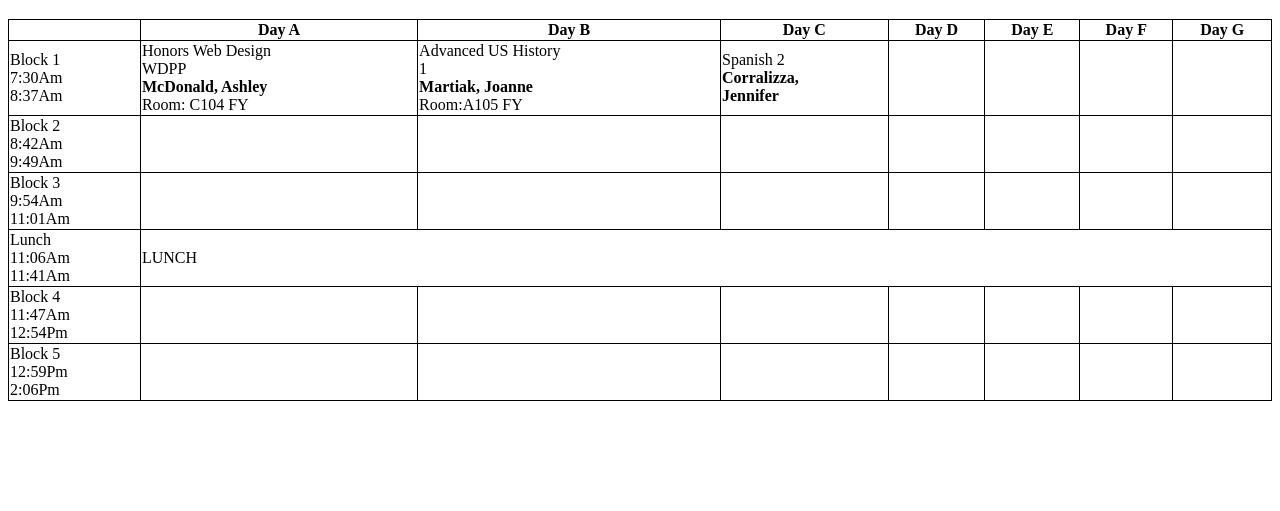
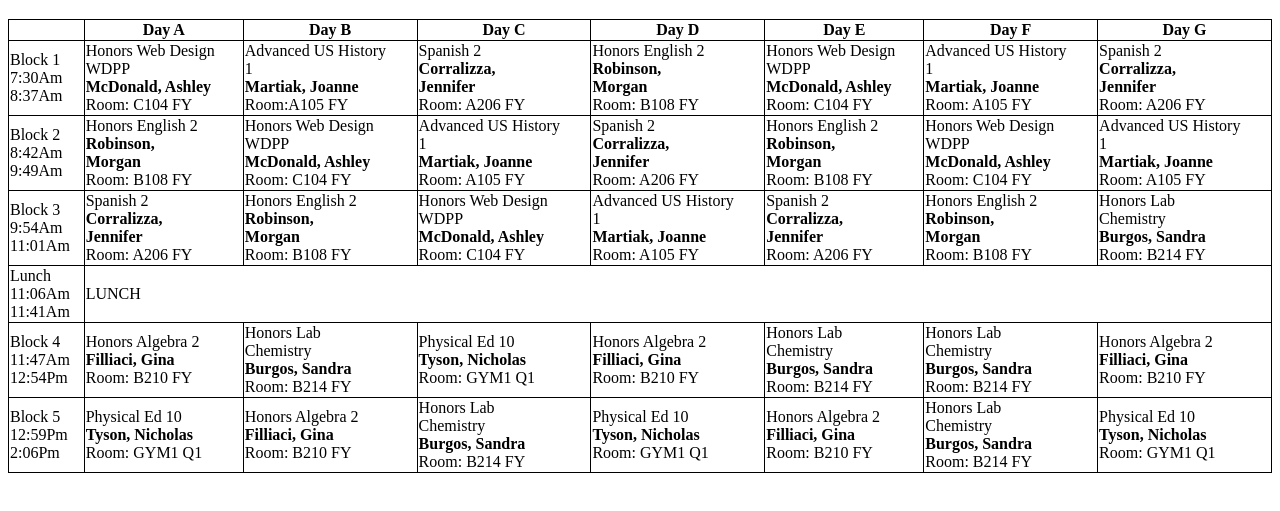
Before and after one commit to ErolBayrasli/School-Schedule, a plain HTML site: page index.html in a window 1280 px wide. Shown: the part 61-572 px from the top of the page. Drawn offline with Linux system fonts and the light colour scheme.

Commit message:
Finished Schedule

```diff
--- a/index.html
+++ b/index.html
@@ -57,38 +57,122 @@ h1 {
                 <br> <b> Corralizza,
                     <br>Jennifer
                 </b>
-                <br>
+                <br> Room: A206 FY
 
             </td>
-            <td></td>
-            <td></td>
-            <td></td>
-            <td></td>
+            <td> Honors English 2
+                <br> <b>Robinson,
+                    <br> Morgan
+                </b>
+                <br> Room: B108 FY
+            </td>
+            <td>Honors Web Design
+                <br> WDPP
+                <br> <b>McDonald, Ashley</b>
+                <br>Room: C104 FY
+            </td>
+            <td>Advanced US History
+                <br> 1
+                <br> <b>Martiak, Joanne</b>
+                <br> Room: A105 FY
+
+            </td>
+            <td>Spanish 2
+                <br> <b> Corralizza,
+                    <br>Jennifer
+                </b>
+                <br> Room: A206 FY
+            </td>
         </tr>
         <tr>
             <td>Block 2
                 <br> 8:42Am
                 <br> 9:49Am
             </td>
-            <td></td>
-            <td></td>
-            <td></td>
-            <td></td>
-            <td></td>
-            <td></td>
-            <td></td>
+            <td>Honors English 2
+                <br> <b>Robinson,
+                    <br> Morgan
+                </b>
+                <br> Room: B108 FY
+            </td>
+            <td>Honors Web Design
+                <br> WDPP
+                <br> <b>McDonald, Ashley</b>
+                <br>Room: C104 FY
+            </td>
+            <td>Advanced US History
+                <br> 1
+                <br> <b>Martiak, Joanne</b>
+                <br> Room: A105 FY
+
+            </td>
+            <td>Spanish 2
+                <br> <b> Corralizza,
+                    <br>Jennifer
+                </b>
+                <br> Room: A206 FY
+            </td>
+            <td>Honors English 2
+                <br> <b>Robinson,
+                    <br> Morgan
+                </b>
+                <br> Room: B108 FY
+            </td>
+            <td>Honors Web Design
+                <br> WDPP
+                <br> <b>McDonald, Ashley</b>
+                <br>Room: C104 FY
+            </td>
+            <td>Advanced US History
+                <br> 1
+                <br> <b>Martiak, Joanne</b>
+                <br> Room: A105 FY
+            </td>
         </tr>
         <tr>
             <td>Block 3
                 <br> 9:54Am
                 <br> 11:01Am
             </td>
-            <td></td>
-            <td></td>
-            <td></td>
-            <td></td>
-            <td></td>
-            <td></td>
+            <td>Spanish 2
+                <br> <b> Corralizza,
+                    <br>Jennifer
+                </b>
+                <br> Room: A206 FY
+            </td>
+            <td>Honors English 2
+                <br> <b>Robinson,
+                    <br> Morgan
+                </b>
+                <br> Room: B108 FY
+            </td>
+            <td>Honors Web Design
+                <br> WDPP
+                <br> <b>McDonald, Ashley</b>
+                <br>Room: C104 FY
+            </td>
+            <td>Advanced US History
+                <br> 1
+                <br> <b>Martiak, Joanne</b>
+                <br> Room: A105 FY
+            </td>
+            <td>Spanish 2
+                <br> <b> Corralizza,
+                    <br>Jennifer
+                </b>
+                <br> Room: A206 FY
+            </td>
+            <td>Honors English 2
+                <br> <b>Robinson,
+                    <br> Morgan
+                </b>
+                <br> Room: B108 FY</td>
+            <td> Honors Lab
+                <br> Chemistry
+                <br> <b>Burgos, Sandra</b>
+                <br> Room: B214 FY
+
+            </td>
         </tr>
         <tr>
             <td>Lunch
@@ -103,26 +187,75 @@ h1 {
                 <br> 11:47Am
                 <br> 12:54Pm
             </td>
-            <td></td>
-            <td></td>
-            <td></td>
-            <td></td>
-            <td></td>
-            <td></td>
-            <td></td>
+            <td> Honors Algebra 2
+                <br> <b>Filliaci, Gina</b>
+                <br> Room: B210 FY
+
+            </td>
+            <td>Honors Lab
+                <br> Chemistry
+                <br> <b>Burgos, Sandra</b>
+                <br> Room: B214 FY
+            </td>
+            <td> Physical Ed 10
+                <br> <b>Tyson, Nicholas</b>
+                <br> Room: GYM1 Q1
+
+            </td>
+            <td>Honors Algebra 2
+                <br> <b>Filliaci, Gina</b>
+                <br> Room: B210 FY
+            </td>
+            <td>Honors Lab
+                <br> Chemistry
+                <br> <b>Burgos, Sandra</b>
+                <br> Room: B214 FY
+            </td>
+            <td>Honors Lab
+                <br> Chemistry
+                <br> <b>Burgos, Sandra</b>
+                <br> Room: B214 FY
+            </td>
+            <td>Honors Algebra 2
+                <br> <b>Filliaci, Gina</b>
+                <br> Room: B210 FY
+</td>
         </tr>
         <tr>
             <td>Block 5
                 <br> 12:59Pm
                 <br> 2:06Pm
             </td>
-            <td></td>
-            <td></td>
-            <td></td>
-            <td></td>
-            <td></td>
-            <td></td>
-            <td></td>
+            <td> Physical Ed 10
+                <br> <b>Tyson, Nicholas</b>
+                <br> Room: GYM1 Q1
+            </td>
+            <td>Honors Algebra 2
+                <br> <b>Filliaci, Gina</b>
+                <br> Room: B210 FY
+            </td>
+            <td>Honors Lab
+                <br> Chemistry
+                <br> <b>Burgos, Sandra</b>
+                <br> Room: B214 FY
+            </td>
+            <td>Physical Ed 10
+                <br> <b>Tyson, Nicholas</b>
+                <br> Room: GYM1 Q1
+            </td>
+            <td>Honors Algebra 2
+                <br> <b>Filliaci, Gina</b>
+                <br> Room: B210 FY
+            </td>
+            <td>Honors Lab
+                <br> Chemistry
+                <br> <b>Burgos, Sandra</b>
+                <br> Room: B214 FY
+            </td>
+            <td>Physical Ed 10
+                <br> <b>Tyson, Nicholas</b>
+                <br> Room: GYM1 Q1
+            </td>
         </tr>
 
     </table>
```
